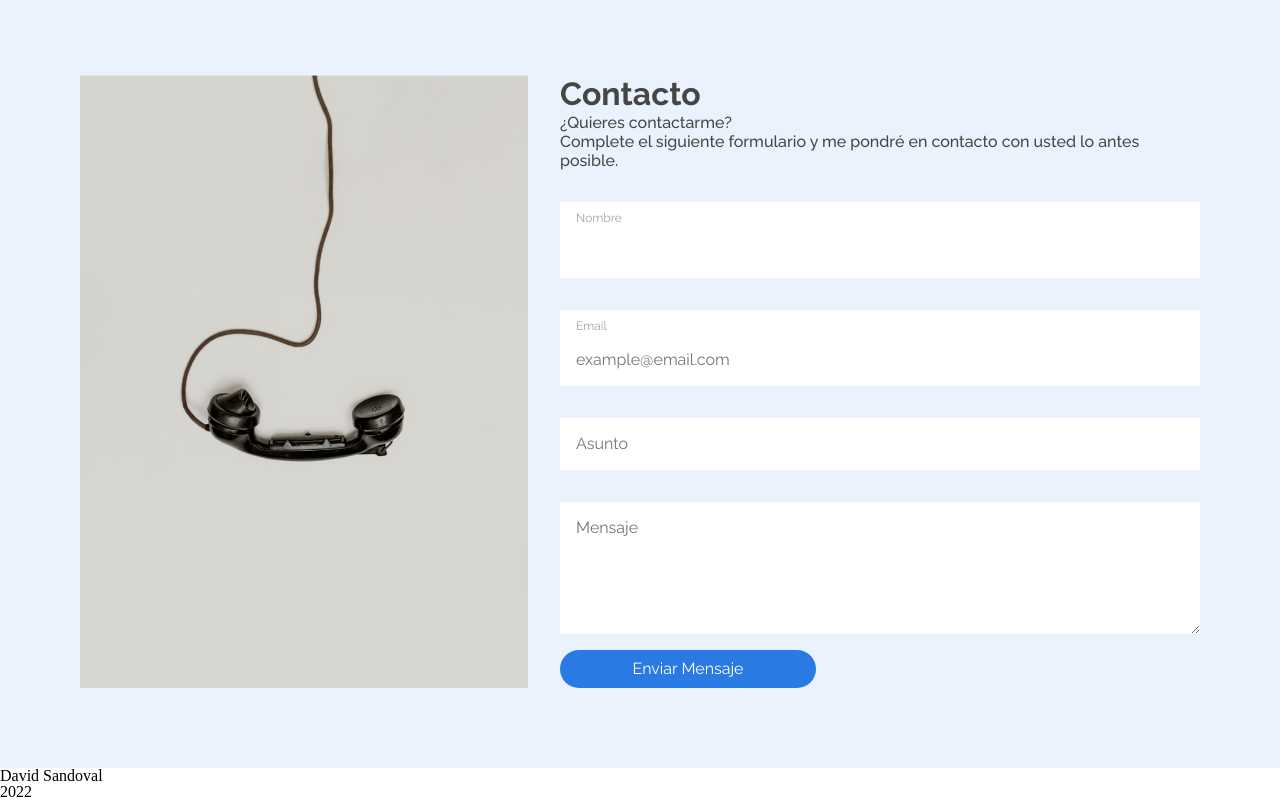
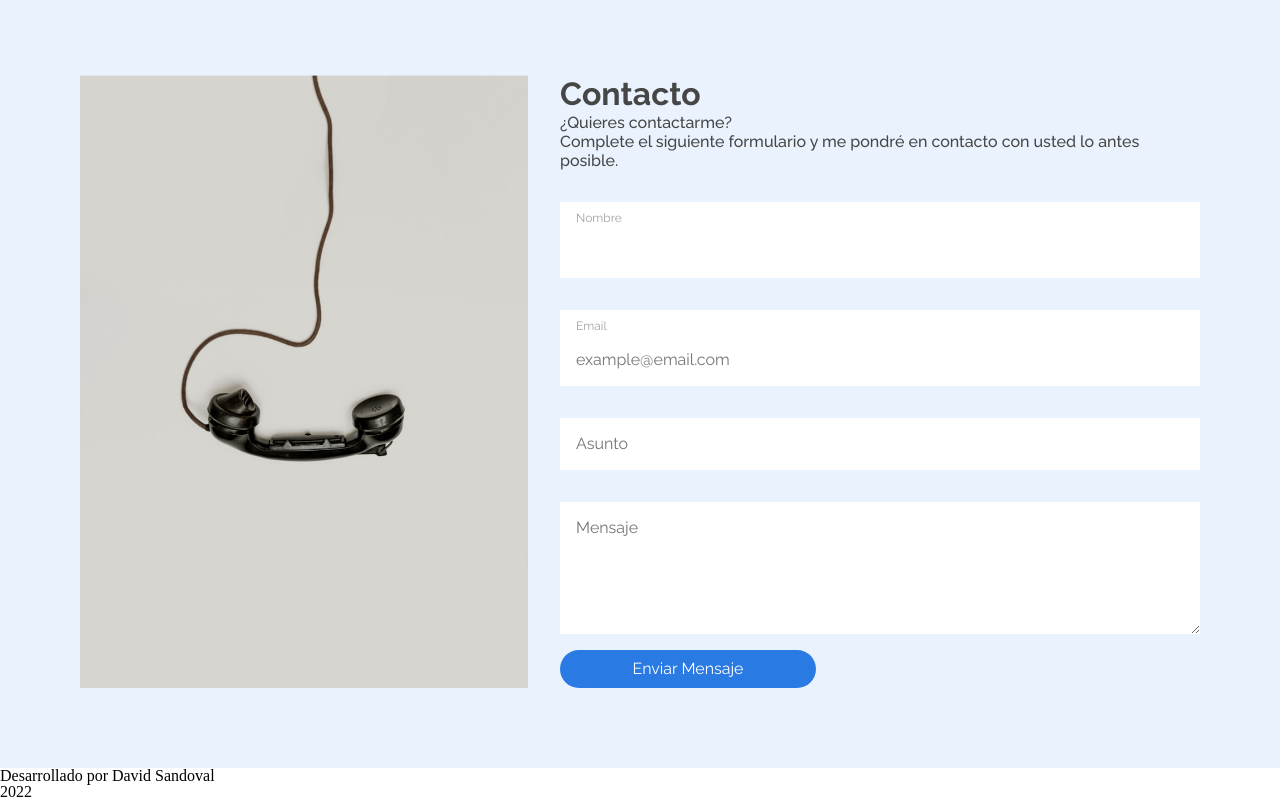
Before and after one commit to sandovaldavid/Portafolio-sprint-01, a plain HTML site: page index.html in a window 1280 px wide. Shown: the part 3327-4127 px from the top of the page. Drawn offline with Linux system fonts and the light colour scheme.

Commit message:
creamos el footer

```diff
--- a/index.html
+++ b/index.html
@@ -235,7 +235,7 @@
         </div>
     </section>
     <footer class="footer">
-        <h2 class="footer__titulo">David Sandoval</h2>
+        <h2 class="footer__titulo">Desarrollado por David Sandoval</h2>
         <p class="footer__texto">2022</p>
     </footer>
 </body>
```
